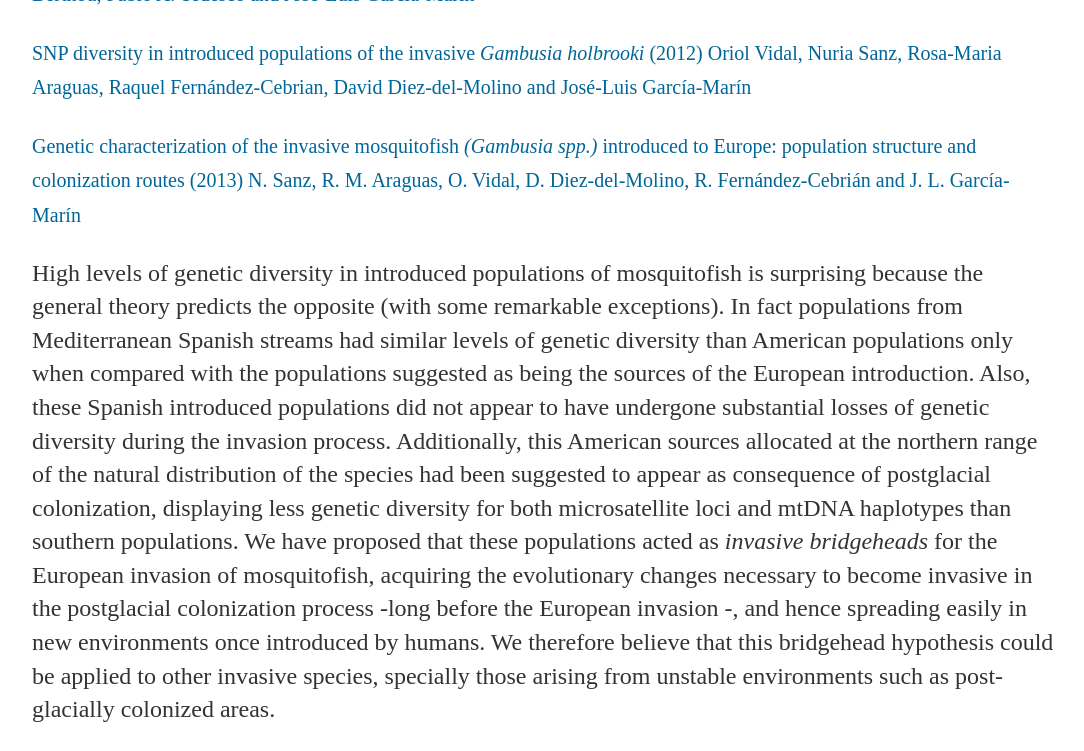
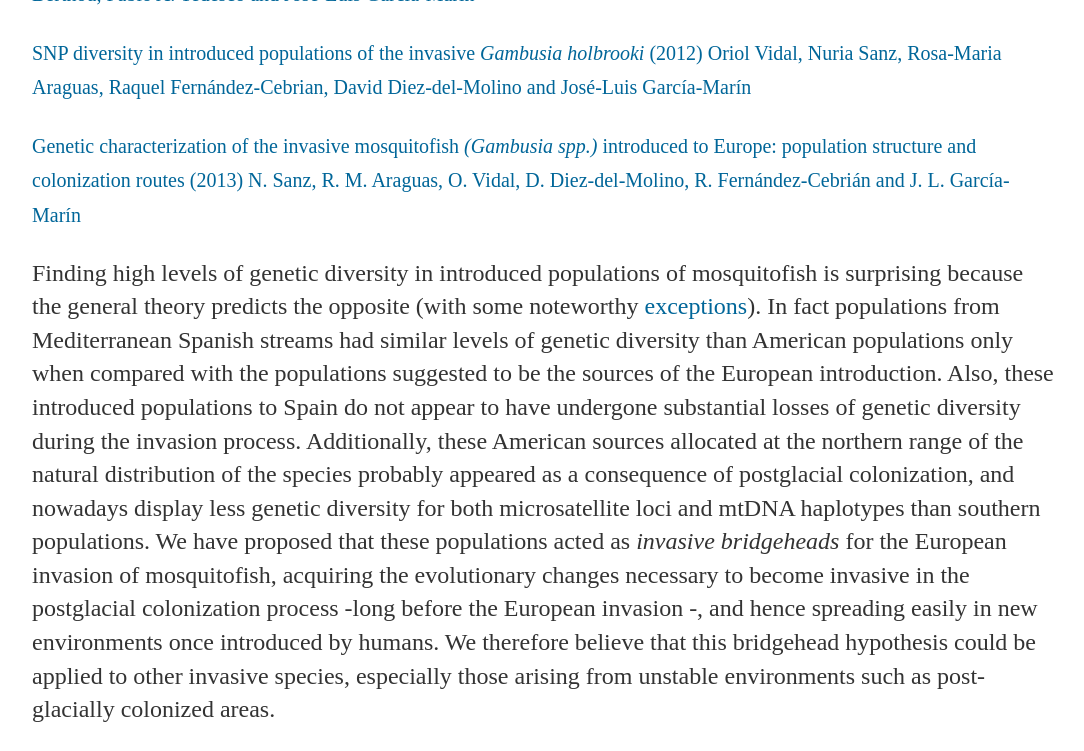
Before and after one commit to DiezMolino/diezmolino.github.io, a Jekyll site: the page research/index.html, which Jekyll copies as it is, in a window 1280 px wide and 1400 px high, scrolled down 4548 px. Shown: the top 751 px of the window, without its empty margins (96-1180 px from the left). Built offline with Jekyll 4.4.1, drawn with Linux system fonts in a browser that asks for light colours; some of the changed text lies outside the part shown; grey boxes are pictures that could not be loaded.

Commit message:
Update index.html

```diff
--- a/research/index.html
+++ b/research/index.html
@@ -112,15 +112,14 @@
 
 <p><small><a class='one' href="http://link.springer.com/article/10.1007%2Fs10530-013-0456-5" target="_blank"> Genetic characterization of the invasive mosquitofish <i>(Gambusia spp.)</i> introduced to Europe: population structure and colonization routes (2013) N. Sanz, R. M. Araguas, O. Vidal, D. Diez-del-Molino, R. Fernández-Cebrián and J. L. García-Marín</a></small> </p>
 
-<p> High levels of genetic diversity in introduced populations of mosquitofish is surprising because the general theory predicts the opposite (with some remarkable exceptions). In fact populations from Mediterranean Spanish streams had similar levels of genetic diversity than American populations only when compared with the populations suggested as being the sources of the European introduction. Also, these Spanish introduced populations did not appear to have undergone substantial losses of genetic diversity during the invasion process. Additionally, this American sources allocated at the northern range of the natural distribution of the species had been suggested to appear as consequence of postglacial colonization, displaying less genetic diversity for both microsatellite loci and mtDNA haplotypes than southern populations. We have proposed that these populations acted as <i>invasive bridgeheads</i> for the European invasion of mosquitofish, acquiring the evolutionary changes necessary to become invasive in the postglacial colonization process -long before the European invasion -, and  hence spreading easily in new environments once introduced by humans. We therefore believe
-that this bridgehead hypothesis could be applied to other invasive species, specially those arising from unstable environments such as post-glacially colonized areas.</p>
+<p> Finding high levels of genetic diversity in introduced populations of mosquitofish is surprising because the general theory predicts the opposite (with some noteworthy <a class='one' href='http://www.nature.com/nature/journal/v431/n7005/abs/nature02807.html' target="_blank"> exceptions</a>). In fact populations from Mediterranean Spanish streams had similar levels of genetic diversity than American populations only when compared with the populations suggested to be the sources of the European introduction. Also, these introduced populations to Spain do not appear to have undergone substantial losses of genetic diversity during the invasion process. Additionally, these American sources allocated at the northern range of the natural distribution of the species probably appeared as a consequence of postglacial colonization, and nowadays display less genetic diversity for both microsatellite loci and mtDNA haplotypes than southern populations. We have proposed that these populations acted as <i>invasive bridgeheads</i> for the European invasion of mosquitofish, acquiring the evolutionary changes necessary to become invasive in the postglacial colonization process -long before the European invasion -, and  hence spreading easily in new environments once introduced by humans. We therefore believe that this bridgehead hypothesis could be applied to other invasive species, especially those arising from unstable environments such as post-glacially colonized areas.</p>
 
 <figure>
     <img src='https://cloud.githubusercontent.com/assets/13287919/9037242/4a7f63bc-39e1-11e5-854e-71d6a0982b55.png' WIDTH=664 	HEIGHT=554/>
     <figcaption>Invasive bridgehead hypothesis for northern American populations of <i>G. holbrooki</i>.</figcaption>
 </figure>
 
-<p> Locally, Mediterranean populations of mosquitofish in Spain display high levels of gene flow specially within rivers that contributes to maintain the levels of genetic diversity. On top of that, among river gene flow has been detected in areas of marshland, in which populations from different rivers get connected in seasonal flooding periods. Strikingly, genetic results point to evens of mosquitofish within and among river gene flow in these rivers associated to human-mediated translocations. This artificial gene flow can have great impact in the maintenance or promotion of genetic diversity, allow the species to spread to areas in which it is not yet present, and outcompete endemic species. These activities need to be specificity prohibited, controlled and sanctioned. </p>
+<p>Mediterranean populations of mosquitofish in Spain display high levels of within river gene flow, which contributes to maintain the levels of genetic diversity. Gene flow among rivers has also been detected in areas of marshland in which populations from different rivers get connected in seasonal flooding periods. Strikingly, our results highlight the existence of artificial gene flow both within and among rivers mediated by human translocations. This artificial gene flow can have great impact on the maintenance or promotion of genetic diversity, allowing the species to spread to areas in which it is not yet present, and outcompete endemic species. These activities need to be specificity prohibited, controlled and sanctioned. </p>
 
 <p><small><a class='one' href="http://journals.plos.org/plosone/article?id=10.1371/journal.pone.0082501" target="_blank">Gene Flow and Maintenance of Genetic Diversity in Invasive Mosquitofish <i>(Gambusia holbrooki) </i> (2013) David Díez-del-Molino, Gerard Carmona-Catot, Rosa-Maria Araguas, Oriol Vidal, Nuria Sanz, Emili García-Berthou and Jose-Luis García-Marín </a></small> </p>
 
@@ -134,7 +133,7 @@
 
   <li><big>Using genotyping-by-sequencing (RAD-seq) technologies on several populations of mosquitofish, we are studying how the invasion process sculpts the genome of the species by comparing native American and invasive European populations. Preliminary results point to a prominent role of genetic drift in shaping the genome of invaders during the invasive process.</big></li>
 
-  <li><big>Rapid adaptation to new environments has been detected in native areas of distribution of guppy and closely related species. In collaboration with  Bryan Neff & Shawn Gardner (University of Western Ontario, London, Canada) we are studying the hypervariable MHC loci of both native and invasive mosquitofish individuals aiming to detect the role of this rapid evolutionary events on the invasiveness of the species.</big></li>
+  <li><big>Rapid adaptation to new environments has been detected in native areas of distribution of guppy and closely related species. In collaboration with  Bryan Neff & Shawn Gardner (University of Western Ontario, London, Canada) we are studying the hypervariable MHC loci of both native and invasive mosquitofish individuals aiming to detect the role of these rapid evolutionary events on the invasiveness of the species.</big></li>
 </ul>
 </big>
 <p><font size='2'><a class='one' href='#top'>Back to top</a></font></p>
```
